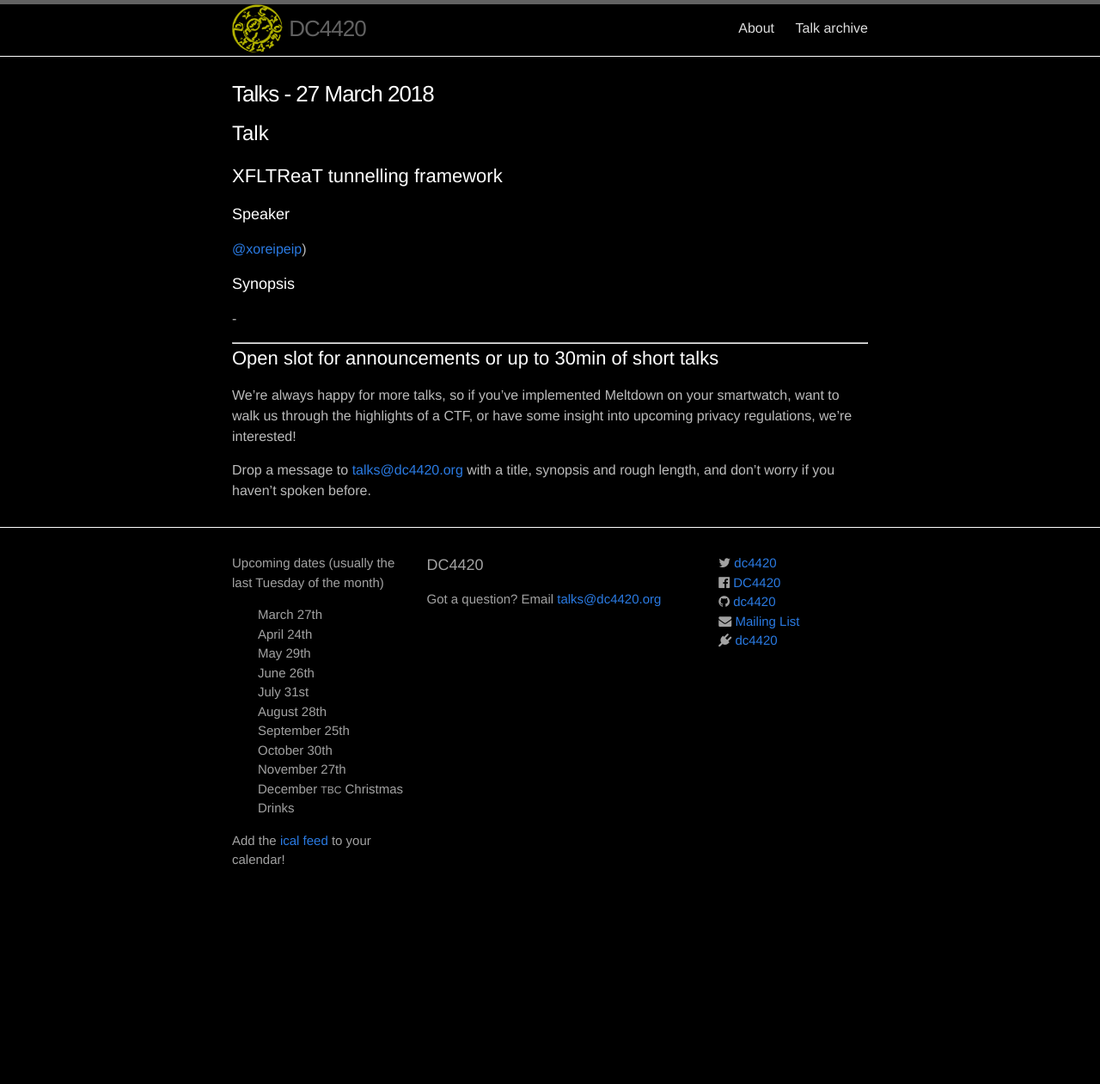
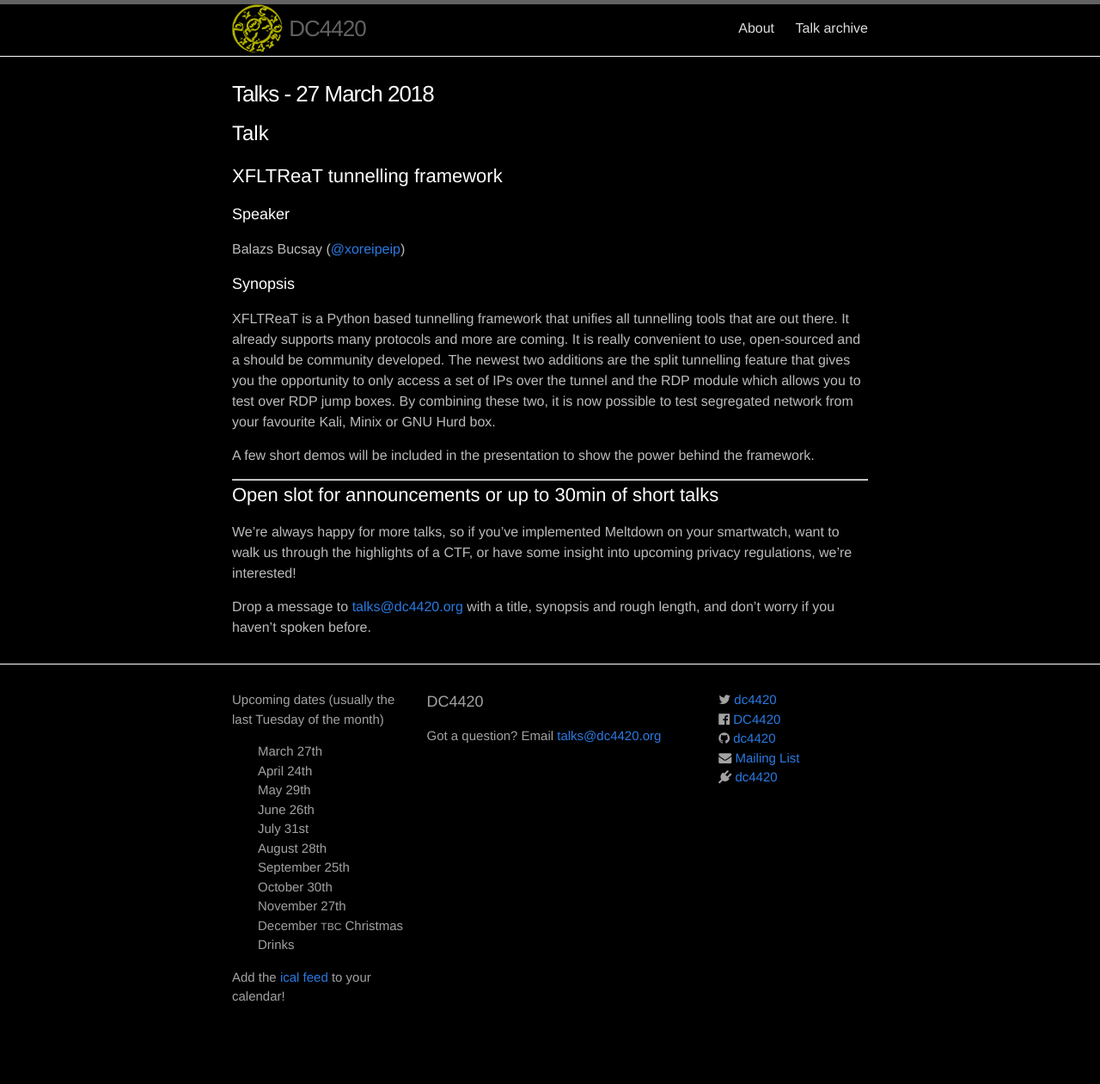
Before and after one commit to dc4420/website, a Jekyll site: the page built from _posts/2018-03-27-talks.markdown, in a window 1280 px wide. Shown: the whole page at 86% size. Built offline with Jekyll 4.4.1, drawn with Linux system fonts in a browser that asks for light colours; nearby versions of some CDN libraries; before the commit the page ends 1102 px from its top, so only the background shows below that.

Commit message:
Update blurb for 27 March

```diff
--- a/_posts/2018-03-27-talks.markdown
+++ b/_posts/2018-03-27-talks.markdown
@@ -10,11 +10,19 @@ categories: talk
 
 ### Speaker
 
-[@xoreipeip](https://twitter.com/xoreipeip))
+Balazs Bucsay ([@xoreipeip](https://twitter.com/xoreipeip))
 
 ### Synopsis
 
--
+XFLTReaT is a Python based tunnelling framework that unifies all tunnelling tools
+that are out there. It already supports many protocols and more are coming. It is
+really convenient to use, open-sourced and a should be community developed. The
+newest two additions are the split tunnelling feature that gives you the opportunity
+to only access a set of IPs over the tunnel and the RDP module which allows you to
+test over RDP jump boxes. By combining these two, it is now possible to test
+segregated network from your favourite Kali, Minix or GNU Hurd box.
+
+A few short demos will be included in the presentation to show the power behind the framework.
 
 <hr>
 
```
